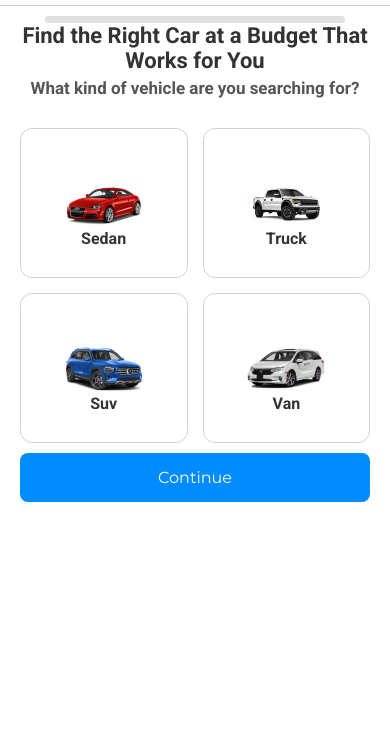
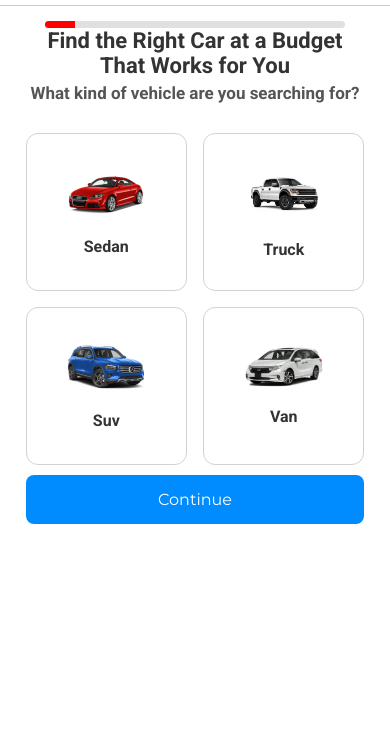
Before and after one commit to autoloantrader/autoloan-form, a plain HTML site: page index.html in a window 390 px wide. Shown: the part 94-844 px from the top of the page. Drawn offline with Linux system fonts and the light colour scheme; some packages are replaced by stand-ins of ours.

Commit message:
Update style.css

```diff
--- a/style.css
+++ b/style.css
@@ -431,3 +431,70 @@ input[type="date"] {
         max-width: 80px;
     }
 }
+
+/* ==== PATCH: GitHub Pages layout fixes (append at very end) ==== */
+
+/* Always scale images within their container */
+img { max-width: 100%; height: auto; display: block; }
+
+/* Give the content room below the fixed nav; avoid using top: on .container */
+.container {
+  position: static;                /* overrides position: relative */
+  margin: 120px auto 0 !important; /* replaces top:100px + margin:0 auto 0 */
+  max-width: 520px;                /* a little more breathing room */
+  width: 92%;
+}
+
+/* Vehicle cards: predictable sizing and spacing */
+.vehicle-option {
+  height: 170px;                   /* was 150px; prevents crowding */
+  padding: 12px;
+}
+.vehicle-option img {
+  width: 110px;                    /* remove fixed height */
+  height: auto;
+  object-fit: contain;
+  margin-bottom: 8px;
+}
+.vehicle-option h3 {
+  font-size: 16px;
+  margin-top: 6px;                 /* was -30px (caused overlap) */
+}
+
+/* Inputs: remove negative margins so fields don’t overlap */
+input[type="text"],
+input[type="email"],
+input[type="tel"],
+input[type="date"] {
+  margin: 8px 0 14px !important;   /* replaces margin-top:-40px; margin-bottom:-100px; */
+  text-align: left;                /* optional: reads nicer */
+  padding: 12px;
+}
+
+/* Labels: don’t pull them into the inputs */
+.label {
+  margin-top: 4px !important;
+  margin-bottom: 6px !important;
+  font-weight: 500;
+}
+
+/* Progress bar: start visibly but not tiny */
+.progress { width: 10% !important; }
+
+/* Grid: keep two columns and tidy gaps */
+.options {
+  grid-template-columns: repeat(2, minmax(0, 1fr));
+  gap: 16px;
+}
+
+/* Mobile tuning */
+@media (max-width: 768px) {
+  .container { margin: 110px auto 0 !important; }
+  .vehicle-option { height: 165px; }
+  .vehicle-option img { width: 100px; }
+}
+@media (max-width: 480px) {
+  .container { margin: 105px auto 0 !important; }
+  .vehicle-option { height: 158px; }
+  .vehicle-option img { width: 92px; }
+}
```
